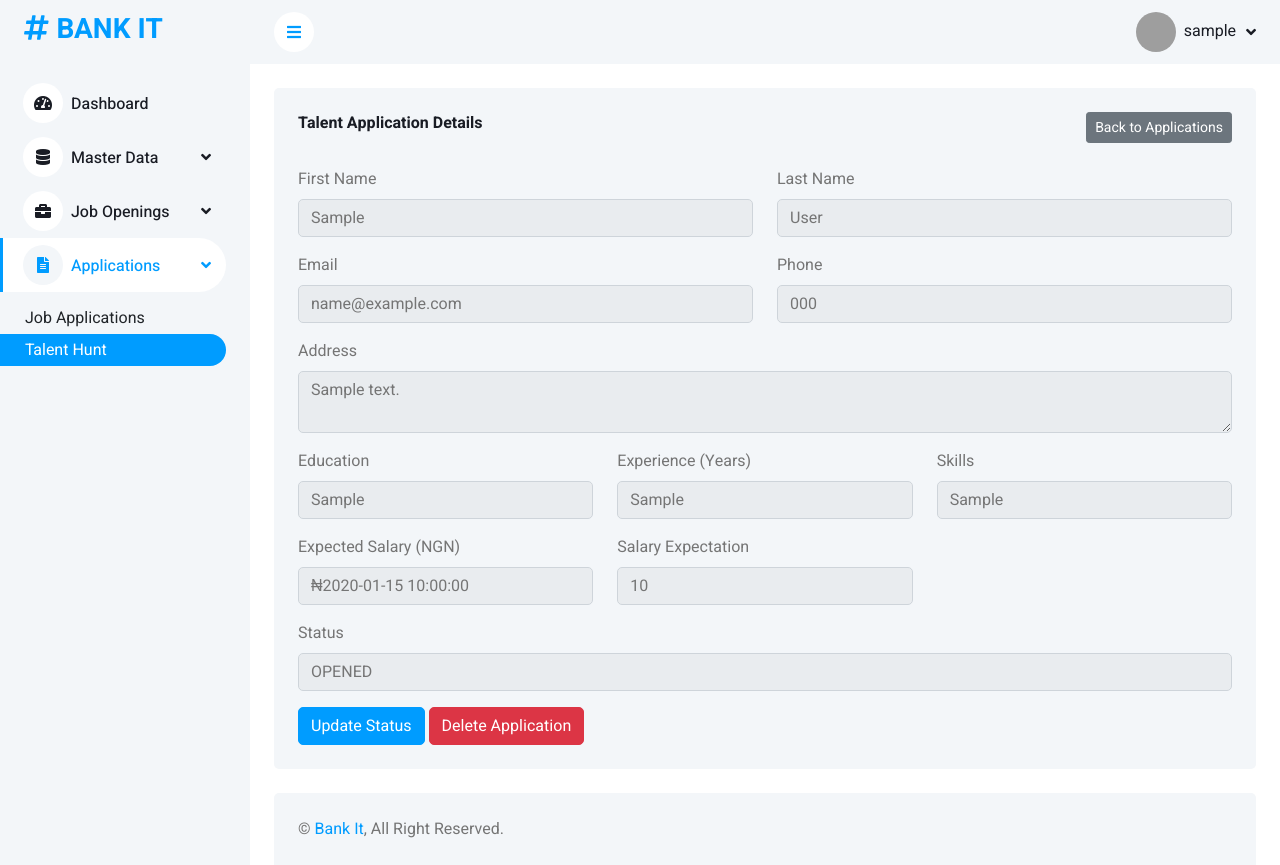
After one commit to d3uceY/job-recruitment-app, a PHP site: page /manage_talent_hunt_application.php?id=1 in a window 1280 px wide. The commit adds this page. Run offline with PHP 8.4, Linux system fonts and the light colour scheme; the visitor is signed in with stand-in values (Sample User, id 1); tables that the repository leaves empty or names only in its code hold one stand-in row (values such as "Sample post"); some libraries are stand-ins or nearby versions; grey boxes are pictures that could not be loaded.

Commit message:
@update/added talent management to the dashboard

```diff
--- a/layout/career_footer.php
+++ b/layout/career_footer.php
@@ -1,5 +1,5 @@
 <footer class="career-footer bg-[#FAFAFA] md:!py-24 !py-12 !px-4">
-    <div class="!container mx-auto">
+    <div class="container mx-auto">
 
         <div class="flex justify-between items-center md:!pb-14 !pb-8  border-b-[1px] border-[#EBEBEB]">
             <div>
--- a/layout/career_nav.php
+++ b/layout/career_nav.php
@@ -1,5 +1,5 @@
 <nav class="!bg-[#FAFAFA]">
-    <div class="career-nav mx-auto flex justify-between items-center !py-6 !container">
+    <div class="career-nav mx-auto flex justify-between items-center !py-6 container">
         <div>
             <img class="h-[25px]" src="https://bankitafrica.com/_next/static/media/Bankit-Logo-v2-cropped.9a7bc060.png"
                 alt="logo">
--- a/layout/sidebar.php
+++ b/layout/sidebar.php
@@ -40,7 +40,10 @@ $job_openings_pages = [
 
 $applications_pages = [
     'job_applications.php',
-    'query_applications.php'
+    'query_applications.php',
+    'talent_hunt_applications.php',
+    'manage_talent_hunt_application.php',
+    'manage_job_applications.php'
 ];
 
 // Check if the current page is in the active pages array
@@ -67,11 +70,13 @@ $view_jobs_page_active = $current_page == 'view_jobs.php';
 
 $add_jobs_page_active = $current_page == 'add-jobs.php';
 
-$job_applications_page_active = $current_page == 'job_applications.php';
+$job_applications_page_active = $current_page == 'job_applications.php' || $current_page == 'manage_job_applications.php';
 
 $query_applications_page_active = $current_page == 'query_applications.php';
 
 $dashboard_page_active = $current_page == 'index.php';
+
+$talent_hunt_page_active = $current_page == "talent_hunt_applications.php" || $current_page == "manage_talent_hunt_application.php";
 ?>
 
 <div class="sidebar pe-4 pb-3">
@@ -174,6 +179,10 @@ $dashboard_page_active = $current_page == 'index.php';
                         class="dropdown-item <?php echo $job_applications_page_active ? 'active' : ''; ?>">Job
                         Applications</a>
 
+                    <a href="talent_hunt_applications.php"
+                        class="dropdown-item <?php echo $talent_hunt_page_active ? 'active' : ''; ?>">Talent
+                        Hunt</a>
+
 
 
 
--- /dev/null
+++ b/manage_talent_hunt_application.php
@@ -0,0 +1,170 @@
+<?php
+/**
+ * Manage Job Applications Page
+ *
+ * This file manages job applications and their display.
+ * It includes:
+ * - Displaying talent application details
+ * - Updating application status
+ * - Deleting applications
+ *
+ * @author https://github.com/d3uceY
+ *
+ */
+
+include 'layout/header.php';
+include 'includes/db_con.php';
+include 'includes/protect.inc.php';
+
+if (isset($_GET['id'])) {
+    $id = $_GET['id'];
+
+    $query = "SELECT * FROM talents WHERE id = ?";
+
+    $stmt = $conn->prepare($query);
+    $stmt->bind_param("i", $id);
+    $stmt->execute();
+    $result = $stmt->get_result();
+    $application = $result->fetch_assoc();
+    ?>
+
+    <body>
+        <div class="container-xxl position-relative bg-white d-flex p-0">
+            <!-- Spinner Start -->
+            <div id="spinner"
+                class="show bg-white position-fixed translate-middle w-100 vh-100 top-50 start-50 d-flex align-items-center justify-content-center">
+                <div class="spinner-border text-primary" style="width: 3rem; height: 3rem;" role="status">
+                    <span class="sr-only">Loading...</span>
+                </div>
+            </div>
+
+            <?php include 'layout/sidebar.php'; ?>
+
+            <div class="content">
+                <?php include 'layout/navbar.php'; ?>
+
+                <!-- Application Form Start -->
+                <div class="container-fluid pt-4 px-4">
+                    <div class="row g-4">
+                        <div class="col-12">
+                            <div class="bg-light rounded h-100 p-4">
+                                <div class="d-flex justify-content-between align-items-center mb-4">
+                                    <h6>Talent Application Details</h6>
+                                    <a href="talent_hunt_applications.php" class="btn btn-secondary btn-sm">Back to Applications</a>
+                                </div>
+
+                                <form action="controllers/update_talent_hunt_status_controller.php" method="POST">
+
+                                    <div class="row mb-3">
+                                        <div class="col-md-6">
+                                            <label class="form-label">First Name</label>
+                                            <input type="text" class="form-control"
+                                                value="<?php echo htmlspecialchars($application['first_name']); ?>"
+                                                readonly>
+                                        </div>
+                                        <div class="col-md-6">
+                                            <label class="form-label">Last Name</label>
+                                            <input type="text" class="form-control"
+                                                value="<?php echo htmlspecialchars($application['last_name']); ?>" readonly>
+                                        </div>
+                                    </div>
+
+                                    <div class="row mb-3">
+                                        <div class="col-md-6">
+                                            <label class="form-label">Email</label>
+                                            <input type="email" class="form-control"
+                                                value="<?php echo htmlspecialchars($application['email']); ?>" readonly>
+                                        </div>
+                                        <div class="col-md-6">
+                                            <label class="form-label">Phone</label>
+                                            <input type="text" class="form-control"
+                                                value="<?php echo htmlspecialchars($application['phone_number']); ?>" readonly>
+                                        </div>
+                                    </div>
+
+                                    <div class="mb-3">
+                                        <label class="form-label">Address</label>
+                                        <textarea class="form-control" rows="2"
+                                            readonly><?php echo htmlspecialchars($application['address']); ?></textarea>
+                                    </div>
+
+                                    <div class="row mb-3">
+                                        <div class="col-md-4">
+                                            <label class="form-label">Education</label>
+                                            <input type="text" class="form-control"
+                                                value="<?php echo htmlspecialchars($application['education']); ?>" readonly>
+                                        </div>
+                                        <div class="col-md-4">
+                                            <label class="form-label">Experience (Years)</label>
+                                            <input type="text" class="form-control"
+                                            value="<?php echo htmlspecialchars($application['experience']); ?>"
+                                            readonly>
+                                        </div>
+                                        <div class="col-md-4">
+                                            <label class="form-label">Skills</label>
+                                            <input type="text" class="form-control"
+                                                value="<?php echo htmlspecialchars($application['skills']); ?>" readonly>
+                                        </div>
+                                    </div>
+
+                                    <div class="row mb-3">
+                                        <div class="col-md-4">
+                                            <label class="form-label">Expected Salary (NGN)</label>
+                                            <input type="text" class="form-control"
+                                                value="&#x20A6;<?php echo htmlspecialchars($application['start_date']); ?>"
+                                                readonly>
+                                        </div>
+                                        <div class="col-md-4">
+                                            <label class="form-label">Salary Expectation</label>
+                                            <input type="text" class="form-control"
+                                                value="<?php echo htmlspecialchars($application['salary_expectation']); ?>"
+                                                readonly>
+                                        </div>
+
+                                    </div>
+
+
+                                    <div class="mb-3">
+                                        <label class="form-label">Status</label>
+
+
+                                        <select name="status" class="form-control">
+                                            <option value="NEW" <?php echo ($application['status'] == 'NEW') ? 'selected' : ''; ?>>NEW</option>
+                                            <option value="PENDING" <?php echo ($application['status'] == 'PENDING') ? 'selected' : ''; ?>>PENDING</option>
+                                            <option value="OPENED" <?php echo ($application['status'] == 'OPENED') ? 'selected' : ''; ?>>OPENED</option>
+                                            <option value="SHORTLISTED" <?php echo ($application['status'] == 'SHORTLISTED') ? 'selected' : ''; ?>>SHORTLISTED</option>
+                                            <option value="REJECTED" <?php echo ($application['status'] == 'REJECTED') ? 'selected' : ''; ?>>REJECTED</option>
+                                            <option value="HIRED" <?php echo ($application['status'] == 'HIRED') ? 'selected' : ''; ?>>HIRED</option>
+                                        </select>
+
+
+
+                                    </div>
+
+                                    <input type="hidden" name="id" value="<?php echo $application['id']; ?>">
+
+                                    <!-- Update Status -->
+                                    <button type="submit" class="btn btn-primary" name="update_status">Update
+                                        Status</button>
+
+                                    <!-- Delete Application -->
+                                    <a href="controllers/delete_talent_hunt_application_controller.php?id=<?php echo $application['id']; ?>"
+                                        class="btn btn-danger">Delete Application</a>
+                                </form>
+                            </div>
+                        </div>
+                    </div>
+                </div>
+                <!-- Application Form End -->
+
+                <?php include 'layout/footer.php'; ?>
+            </div>
+        </div>
+    </body>
+    <?php
+} else {
+    // Redirect to applications page if no ID is provided
+    header('Location: talent_hunt_applications.php');
+    exit();
+}
+?>
```
Also changed, not shown: career.php (+13 -10 lines), controllers/delete_talent_hunt_application_controller.php (added, +51 -0 lines), controllers/update_talent_hunt_status_controller.php (added, +24 -0 lines), css/career.css (+1 -9 lines), talent_hunt_applications.php (added, +165 -0 lines), 1 other file.
